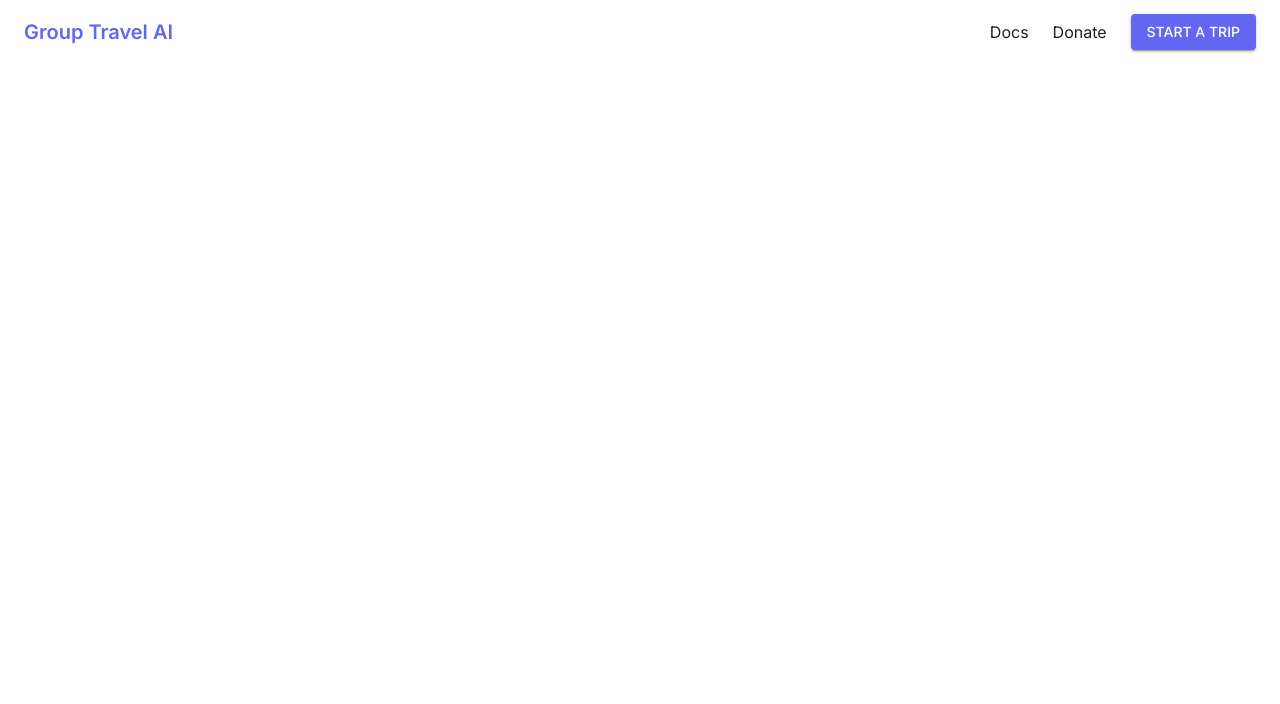
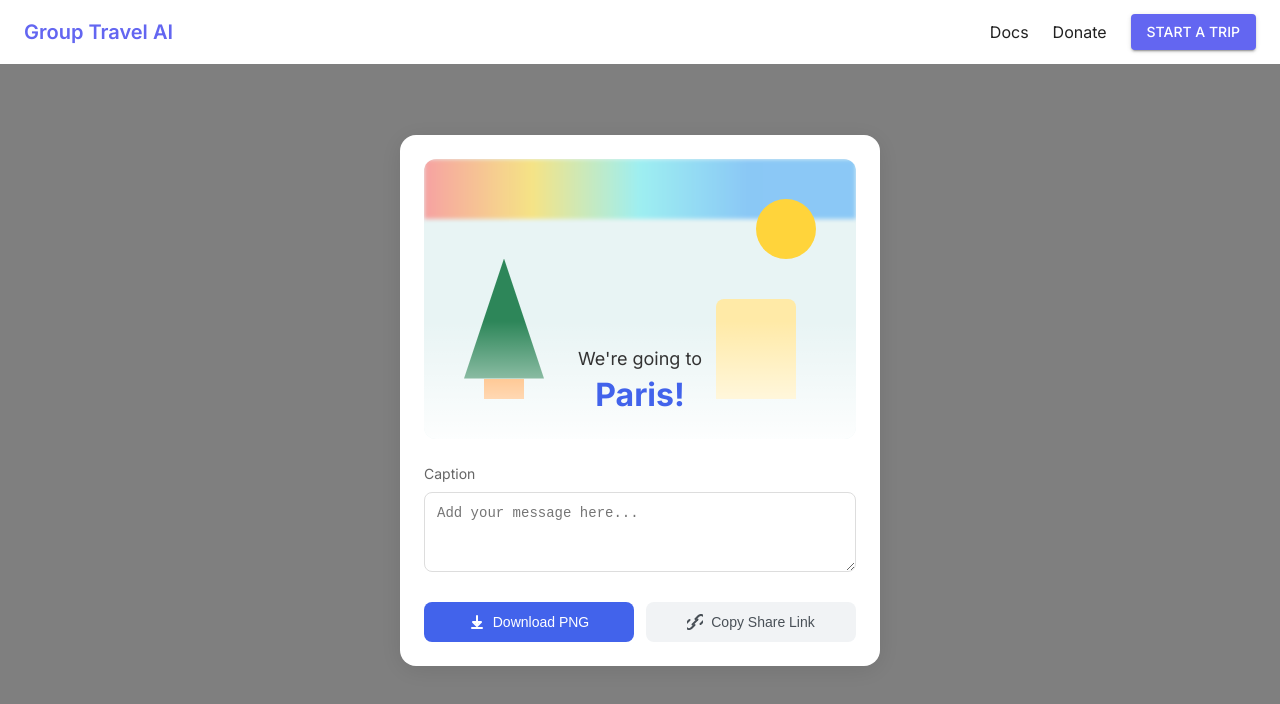
Before and after one commit to Ketema741/packvote-v2, a React (Create React App) app: page /share in a window 1280 px wide. Shown: the top 704 px of the page. Built offline with nearby package versions, Linux system fonts and the light colour scheme.

Commit message:
Social share page placeholder updated

```diff
--- a/src/App.jsx
+++ b/src/App.jsx
@@ -7,6 +7,7 @@ import TripLinks from './pages/TripLinks';
 import AIRecommendationsPage from './pages/AIRecommendationsPage';
 import VotingPage from './pages/VotingPage';
 import DashboardPage from './pages/DashboardPage';
+import SocialSharePage from './pages/SocialSharePage';
 
 const App = () => {
   return (
@@ -19,6 +20,7 @@ const App = () => {
         <Route path="/recommendations" element={<AIRecommendationsPage />} />
         <Route path="/voting" element={<VotingPage />} />
         <Route path="/dashboard" element={<DashboardPage />} />
+        <Route path="/share" element={<SocialSharePage />} />
       </Routes>
     </>
   );
--- a/src/pages/SocialSharePage.jsx
+++ b/src/pages/SocialSharePage.jsx
@@ -1,82 +1,80 @@
-import React from 'react';
+import React, { useState } from 'react';
+import { useNavigate } from 'react-router-dom';
 import '../styles/SocialSharePage.css';
 
 const SocialSharePage = () => {
-  const tripDetails = {
-    destination: 'Bali, Indonesia',
-    image: 'https://images.unsplash.com/photo-1537996194471-e657df975ab4',
-    date: 'June 15-22, 2024',
-    groupSize: 5,
-  };
+  const navigate = useNavigate();
+  const [caption, setCaption] = useState('');
 
-  const handleShare = (platform) => {
-    // TODO: Implement sharing functionality for each platform
-    console.log(`Sharing to ${platform}`);
+  const handleDownload = () => {
+    // TODO: Implement image download functionality
+    console.log('Downloading PNG...');
   };
 
   const handleCopyLink = () => {
     // TODO: Implement copy link functionality
-    navigator.clipboard.writeText(window.location.href);
+    console.log('Copying share link...');
   };
 
   return (
-    <div className="social-share-page">
-      <header className="header">
-        <h1>Share Your Trip</h1>
-        <p>Let your friends know about your upcoming adventure</p>
-      </header>
+    <div className="modal-overlay">
+      <div className="modal">
+        <button className="close-button" onClick={() => navigate(-1)}>×</button>
 
-      <main className="main-content">
-        <div className="share-card">
-          <div className="card-image">
-            <img src={tripDetails.image} alt={tripDetails.destination} />
-            <div className="overlay">
-              <h2>{tripDetails.destination}</h2>
-              <p>{tripDetails.date}</p>
-              <p>{tripDetails.groupSize} travelers</p>
+        <div className="share-preview">
+          <div className="preview-illustration">
+            {/* TODO update this to match the chosen location */}
+            <div className="illustration-elements">
+              <div className="balloons">
+                {/* Decorative balloons */}
+              </div>
+              <div className="scene">
+                <div className="palm-trees"></div>
+                <div className="beach-chair"></div>
+                <div className="building"></div>
+                <div className="sun"></div>
+              </div>
             </div>
           </div>
+          <div className="preview-text">
+            <div className="text-container">
+              <p className="heading">We're going to</p>
+              <p className="destination">Paris!</p>
+            </div>
+          </div>
+        </div>
 
-          <div className="share-options">
-            <button
-              className="share-button facebook"
-              onClick={() => handleShare('facebook')}
-            >
-              Share on Facebook
-            </button>
-            <button
-              className="share-button twitter"
-              onClick={() => handleShare('twitter')}
-            >
-              Share on Twitter
-            </button>
-            <button
-              className="share-button instagram"
-              onClick={() => handleShare('instagram')}
-            >
-              Share on Instagram
-            </button>
-            <button
-              className="share-button whatsapp"
-              onClick={() => handleShare('whatsapp')}
-            >
-              Share on WhatsApp
-            </button>
+        <div className="share-form">
+          <div className="form-group">
+            <label>Caption</label>
+            <textarea
+              placeholder="Add your message here..."
+              value={caption}
+              onChange={(e) => setCaption(e.target.value)}
+              className="caption-input"
+            />
           </div>
 
-          <div className="copy-link">
-            <input
-              type="text"
-              value={window.location.href}
-              readOnly
-              className="link-input"
-            />
-            <button className="copy-button" onClick={handleCopyLink}>
-              Copy Link
+          <div className="share-actions">
+            <button className="download-button" onClick={handleDownload}>
+              <svg className="download-icon" width="16" height="16" viewBox="0 0 16 16">
+                <path d="M8 12l-4-4h8l-4 4z"/>
+                <path d="M8 2v8"/>
+                <path d="M3 14h10"/>
+              </svg>
+              Download PNG
+            </button>
+            <button className="share-button" onClick={handleCopyLink}>
+              <svg className="link-icon" width="16" height="16" viewBox="0 0 16 16">
+                <path d="M7.5 11l-3 3c-1.4 1.4-3.6 1.4-5 0s-1.4-3.6 0-5l3-3"/>
+                <path d="M8.5 5l3-3c1.4-1.4 3.6-1.4 5 0s1.4 3.6 0 5l-3 3"/>
+                <path d="M5.5 10.5l5-5"/>
+              </svg>
+              Copy Share Link
             </button>
           </div>
         </div>
-      </main>
+      </div>
     </div>
   );
 };
--- a/src/styles/SocialSharePage.css
+++ b/src/styles/SocialSharePage.css
@@ -1,163 +1,396 @@
 .social-share-page {
-  min-height: 100vh;
+  position: fixed;
+  top: 0;
+  left: 0;
+  right: 0;
+  bottom: 0;
+  background-color: rgba(0, 0, 0, 0.5);
+  display: flex;
+  justify-content: center;
+  align-items: center;
+  z-index: 1000;
+  padding: 2rem;
+}
+
+.share-modal {
+  background: white;
+  border-radius: 1rem;
+  width: 100%;
+  max-width: 500px;
+  max-height: 90vh;
+  position: relative;
+  box-shadow: 0 4px 6px -1px rgba(0, 0, 0, 0.1), 0 2px 4px -1px rgba(0, 0, 0, 0.06);
+  overflow: auto;
   display: flex;
   flex-direction: column;
-  font-family: 'Inter', sans-serif;
 }
 
-.header {
-  text-align: center;
-  padding: 2rem;
-  background-color: #f8f9fa;
+.close-button {
+  position: absolute;
+  top: 1rem;
+  right: 1rem;
+  background: none;
+  border: none;
+  font-size: 1.5rem;
+  color: #4a5568;
+  cursor: pointer;
+  padding: 0.5rem;
+  line-height: 1;
+  border-radius: 0.375rem;
+  z-index: 10;
 }
 
-.header h1 {
-  font-size: 2rem;
+.close-button:hover {
+  background-color: #f7fafc;
+}
+
+.share-card {
+  background-color: #f8fafc;
+  border-radius: 0.75rem;
+  overflow: hidden;
+  text-align: center;
+  margin: 0;
+}
+
+.card-illustration {
+  width: 100%;
+  padding-top: 56.25%; /* 16:9 aspect ratio */
+  position: relative;
+  overflow: hidden;
+}
+
+.card-illustration img {
+  position: absolute;
+  top: 0;
+  left: 0;
+  width: 100%;
+  height: 100%;
+  object-fit: cover;
+  object-position: center;
+}
+
+.card-content {
+  padding: 2rem;
+}
+
+.card-content h1 {
+  font-size: 1.25rem;
   color: #2d3748;
   margin-bottom: 0.5rem;
+  font-weight: 500;
 }
 
-.header p {
-  font-size: 1.1rem;
+.destination {
+  font-size: 2.5rem;
+  font-weight: 700;
+  color: #3182ce;
+  margin: 0;
+  line-height: 1.2;
+}
+
+.share-options {
+  padding: 0 2rem 2rem;
+  display: flex;
+  flex-direction: column;
+  gap: 1.5rem;
+}
+
+.caption-section {
+  display: flex;
+  flex-direction: column;
+  gap: 0.5rem;
+}
+
+.caption-section label {
+  font-size: 0.875rem;
+  font-weight: 500;
   color: #4a5568;
 }
 
-.main-content {
-  flex: 1;
-  padding: 2rem;
-  max-width: 600px;
-  margin: 0 auto;
+.caption-section textarea {
+  width: 100%;
+  padding: 0.75rem;
+  border: 1px solid #e2e8f0;
+  border-radius: 0.5rem;
+  resize: vertical;
+  min-height: 100px;
+  font-size: 0.875rem;
+  color: #2d3748;
+}
+
+.caption-section textarea:focus {
+  outline: none;
+  border-color: #4299e1;
+  box-shadow: 0 0 0 3px rgba(66, 153, 225, 0.1);
+}
+
+.action-buttons {
+  display: flex;
+  flex-direction: column;
+  gap: 0.75rem;
+}
+
+.download-button,
+.copy-link-button {
+  display: flex;
+  align-items: center;
+  justify-content: center;
+  gap: 0.5rem;
+  padding: 0.75rem;
+  border-radius: 0.5rem;
+  font-weight: 500;
+  cursor: pointer;
+  transition: all 0.2s;
   width: 100%;
 }
 
-.share-card {
-  background-color: white;
-  border-radius: 0.5rem;
-  overflow: hidden;
-  box-shadow: 0 4px 6px rgba(0, 0, 0, 0.1);
+.download-button {
+  background-color: #4299e1;
+  color: white;
+  border: none;
 }
 
-.card-image {
-  position: relative;
-  height: 300px;
+.download-button:hover {
+  background-color: #3182ce;
 }
 
-.card-image img {
-  width: 100%;
-  height: 100%;
-  object-fit: cover;
+.copy-link-button {
+  background-color: #edf2f7;
+  color: #2d3748;
+  border: none;
 }
 
-.overlay {
+.copy-link-button:hover {
+  background-color: #e2e8f0;
+}
+
+.button-icon {
+  font-size: 1.25rem;
+}
+
+@media (max-width: 640px) {
+  .social-share-page {
+    padding: 1rem;
+  }
+
+  .share-modal {
+    max-height: 95vh;
+  }
+
+  .card-content {
+    padding: 1.5rem;
+  }
+
+  .share-options {
+    padding: 0 1.5rem 1.5rem;
+  }
+
+  .destination {
+    font-size: 2rem;
+  }
+}
+
+.modal-overlay {
+  position: fixed;
+  top: 0;
+  left: 0;
+  right: 0;
+  bottom: 0;
+  background-color: rgba(0, 0, 0, 0.5);
+  display: flex;
+  justify-content: center;
+  align-items: center;
+}
+
+.modal {
+  background: white;
+  border-radius: 16px;
+  padding: 24px;
+  width: 90%;
+  max-width: 480px;
+  box-shadow: 0 4px 24px rgba(0, 0, 0, 0.1);
+}
+
+.close-button {
+  position: absolute;
+  right: 16px;
+  top: 16px;
+  background: none;
+  border: none;
+  font-size: 24px;
+  cursor: pointer;
+  color: #666;
+}
+
+.share-preview {
+  background-color: #e8f4f4;
+  border-radius: 12px;
+  overflow: hidden;
+  position: relative;
+  height: 280px;
+  margin-bottom: 24px;
+}
+
+.preview-illustration {
+  height: 100%;
+  position: relative;
+}
+
+.illustration-elements {
+  position: relative;
+  height: 100%;
+}
+
+.balloons {
+  position: absolute;
+  top: 0;
+  left: 0;
+  right: 0;
+  height: 60px;
+  background: linear-gradient(90deg, #ff6b6b 0%, #ffd93d 25%, #6decf0 50%, #4dabf7 75%);
+  opacity: 0.6;
+  filter: blur(2px);
+}
+
+.scene {
+  position: relative;
+  height: 100%;
+}
+
+.palm-trees {
+  position: absolute;
+  left: 40px;
+  bottom: 60px;
+  width: 80px;
+  height: 120px;
+  background-color: #2d8659;
+  clip-path: polygon(50% 0, 0 100%, 100% 100%);
+}
+
+.beach-chair {
+  position: absolute;
+  left: 60px;
+  bottom: 40px;
+  width: 40px;
+  height: 20px;
+  background-color: #ff9f43;
+}
+
+.building {
+  position: absolute;
+  right: 60px;
+  bottom: 40px;
+  width: 80px;
+  height: 100px;
+  background-color: #ffeaa7;
+  border-radius: 8px 8px 0 0;
+}
+
+.sun {
+  position: absolute;
+  right: 40px;
+  top: 40px;
+  width: 60px;
+  height: 60px;
+  background-color: #ffd43b;
+  border-radius: 50%;
+}
+
+.preview-text {
   position: absolute;
   bottom: 0;
   left: 0;
   right: 0;
-  background: linear-gradient(to top, rgba(0, 0, 0, 0.8), transparent);
-  padding: 2rem;
+  padding: 24px;
+  background: linear-gradient(to top, rgba(255, 255, 255, 0.9), transparent);
+}
+
+.text-container {
+  text-align: center;
+}
+
+.heading {
+  font-size: 18px;
+  color: #333;
+  margin: 0;
+}
+
+.destination {
+  font-size: 32px;
+  font-weight: bold;
+  color: #4263eb;
+  margin: 4px 0 0 0;
+}
+
+.share-form {
+  margin-top: 24px;
+}
+
+.form-group {
+  margin-bottom: 24px;
+}
+
+.form-group label {
+  display: block;
+  margin-bottom: 8px;
+  color: #666;
+  font-size: 14px;
+}
+
+.caption-input {
+  width: 100%;
+  padding: 12px;
+  border: 1px solid #ddd;
+  border-radius: 8px;
+  resize: vertical;
+  min-height: 80px;
+  font-size: 14px;
+}
+
+.share-actions {
+  display: flex;
+  gap: 12px;
+}
+
+.download-button,
+.share-button {
+  flex: 1;
+  padding: 12px 24px;
+  border-radius: 8px;
+  border: none;
+  font-size: 14px;
+  font-weight: 500;
+  display: flex;
+  align-items: center;
+  justify-content: center;
+  gap: 8px;
+  cursor: pointer;
+  transition: all 0.2s ease;
+}
+
+.download-button {
+  background-color: #4263eb;
   color: white;
 }
 
-.overlay h2 {
-  font-size: 1.75rem;
-  margin-bottom: 0.5rem;
-}
-
-.overlay p {
-  margin: 0.25rem 0;
-  opacity: 0.9;
-}
-
-.share-options {
-  padding: 1.5rem;
-  display: grid;
-  grid-template-columns: repeat(2, 1fr);
-  gap: 1rem;
+.download-button:hover {
+  background-color: #364fc7;
 }
 
 .share-button {
-  padding: 0.75rem;
-  border: none;
-  border-radius: 0.375rem;
-  font-weight: 600;
-  color: white;
-  cursor: pointer;
-  transition: all 0.2s;
-  display: flex;
-  align-items: center;
-  justify-content: center;
-  gap: 0.5rem;
+  background-color: #f1f3f5;
+  color: #495057;
 }
 
-.share-button:focus {
-  outline: none;
-  box-shadow: 0 0 0 3px rgba(66, 153, 225, 0.2);
+.share-button:hover {
+  background-color: #e9ecef;
 }
 
-.facebook {
-  background-color: #1877f2;
+.download-icon,
+.link-icon {
+  fill: none;
+  stroke: currentColor;
+  stroke-width: 2;
+  stroke-linecap: round;
+  stroke-linejoin: round;
 }
-
-.facebook:hover {
-  background-color: #166fe5;
-}
-
-.twitter {
-  background-color: #1da1f2;
-}
-
-.twitter:hover {
-  background-color: #1a94e0;
-}
-
-.instagram {
-  background: linear-gradient(45deg, #f09433, #e6683c, #dc2743, #cc2366, #bc1888);
-}
-
-.instagram:hover {
-  opacity: 0.9;
-}
-
-.whatsapp {
-  background-color: #25d366;
-}
-
-.whatsapp:hover {
-  background-color: #22c35e;
-}
-
-.copy-link {
-  padding: 1.5rem;
-  border-top: 1px solid #e2e8f0;
-  display: flex;
-  gap: 0.5rem;
-}
-
-.link-input {
-  flex: 1;
-  padding: 0.75rem;
-  border: 1px solid #e2e8f0;
-  border-radius: 0.375rem;
-  font-size: 0.875rem;
-  color: #4a5568;
-}
-
-.copy-button {
-  padding: 0.75rem 1.5rem;
-  background-color: #4299e1;
-  color: white;
-  border: none;
-  border-radius: 0.375rem;
-  font-weight: 600;
-  cursor: pointer;
-  transition: background-color 0.2s;
-}
-
-.copy-button:hover {
-  background-color: #3182ce;
-}
-
-.copy-button:focus {
-  outline: none;
-  box-shadow: 0 0 0 3px rgba(66, 153, 225, 0.2);
-}
```
